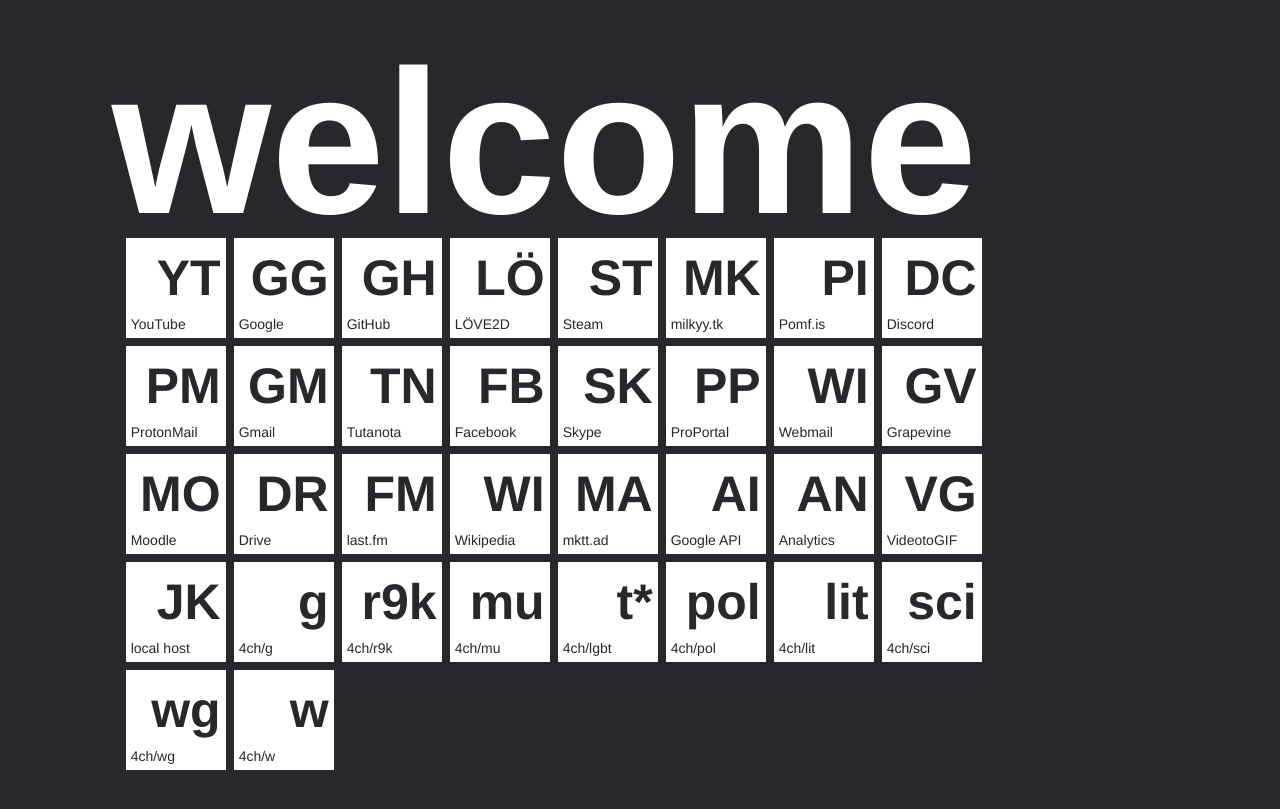
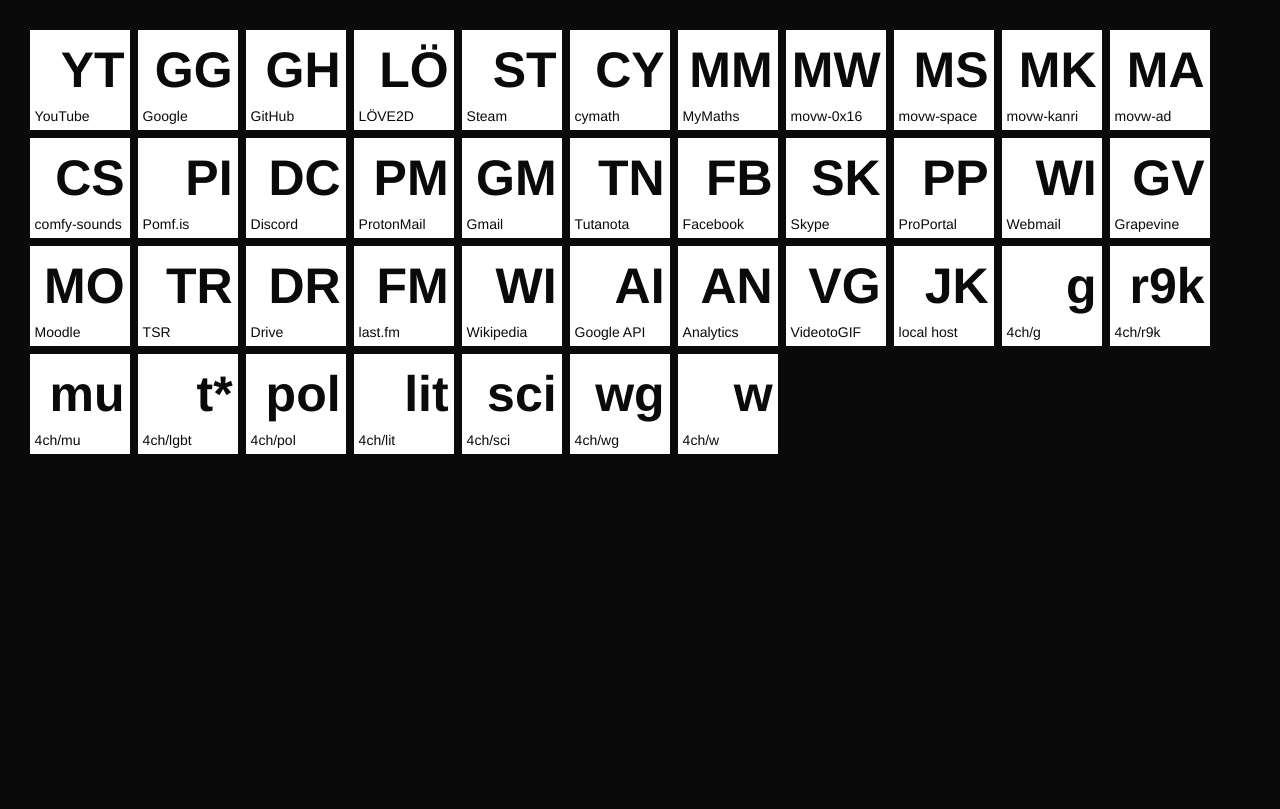
Before and after one commit to Uvacoder/startpages-collected, a Jekyll site: the page startpages/twentytwoo-periodic/index.html, which Jekyll copies as it is, in a window 1280 px wide. Shown: the top 809 px of the page. Built offline with Jekyll 4.4.1, drawn with Linux system fonts in a browser that asks for light colours.

Commit message:
Update index.html
edited colours
added some links
removed welcome

```diff
--- a/startpages/twentytwoo-periodic/index.html
+++ b/startpages/twentytwoo-periodic/index.html
@@ -20,15 +20,13 @@
 }
 /* requires Gotham Medium */
 body {
-	background-color: #27282B;
+	background-color: #0A0A0A;
 	font-family: Helvetica;
-
     -moz-animation: fadein 2s; /* Firefox < 16 */
 }
 
-/* top margin */
-.box {
-  margin-top: 6rem;
+.master-container {
+	margin:2%;
 }
 
 a, a:active,a:focus, a:hover {
@@ -38,16 +36,6 @@
 	text-decoration: none !important;
 }
 
-/* top title (welcome) */
-.maintitle {
-	color: #fff;
-	font-weight: bold;
-	font-size: calc(13.9vw + 3vh);
-	padding-left: 0px !important;
-	position: relative;
-	line-height: 0.8;
-	margin-left: -1rem;
-}
 
 /* 2 letter title */
 .title {
@@ -68,33 +56,27 @@
 	width: 100px !important;
 	background-color: #fff;
 	margin: 4px;
-	color: #27282B;
+	color: #0A0A0A;
  	padding: 5px;
-   transition: background-color 0.5s ease;
+   transition: background-color 0.2s ease;
  }
 
  .square:hover {
- 	background-color: #27282B;
+ 	background-color: transparent;
 	color: white;
-    transition: background-color 0.5s ease;
  }
 
 .clear {
 	clear: both;
 }
+
 </style>
 
 </head>
 <body>
-<!-- master container -->
-<div class="box col-md-9 col-sm-12 col-md-offset-1">
-	<!-- child container -->
-	<div class="maintitle col-md-12 col-sm-12 col-xs-12">
-		<p>	welcome</p>
-	</div>
 
-<!-- begin tiles -->
-<div class="row-fluid">
+
+<div class="master-container">
 
 <!-- YouTube -->
 <a href="https://www.youtube.com"><span class="square col-md-1 col-sm-1 col-xs-1"><div class="title">YT</div><div class="clear"></div><div class="subtitle">YouTube</div></span></a>
@@ -111,8 +93,26 @@
 <!-- Steam -->
 <a href="https://store.steampowered.com/login/"><span class="square col-md-1 col-sm-1 col-xs-1"><div class="title">ST</div><div class="clear"></div><div class="subtitle">Steam</div></span></a>
 
-<!-- milkyy.tk -->
-<a href="http://twentytwoo.github.io"><span class="square col-md-1 col-sm-1 col-xs-1"><div class="title">MK</div><div class="clear"></div><div class="subtitle">milkyy.tk</div></span></a>
+<!-- cymath -->
+<a href="https://www.cymath.com/"><span class="square col-md-1 col-sm-1 col-xs-1"><div class="title">CY</div><div class="clear"></div><div class="subtitle">cymath</div></span></a>
+
+<!-- MyMaths -->
+<a href="https://www.mymaths.co.uk/"><span class="square col-md-1 col-sm-1 col-xs-1"><div class="title">MM</div><div class="clear"></div><div class="subtitle">MyMaths</div></span></a>
+
+<!-- movw-0x16.cf -->
+<a href="http://twentytwoo.github.io"><span class="square col-md-1 col-sm-1 col-xs-1"><div class="title">MW</div><div class="clear"></div><div class="subtitle">movw-0x16</div></span></a>
+
+<!-- mowv-space -->
+<a href="http://82.25.220.106"><span class="square col-md-1 col-sm-1 col-xs-1"><div class="title">MS</div><div class="clear"></div><div class="subtitle">movw-space</div></span></a>
+
+<!-- mowv-space auth -->
+<a href="http://82.25.220.106/kanri/login"><span class="square col-md-1 col-sm-1 col-xs-1"><div class="title">MK</div><div class="clear"></div><div class="subtitle">movw-kanri</div></span></a>
+
+<!-- mktt.ad -->
+<a href="twentytwoo.github.io/mktt.ad"><span class="square col-md-1 col-sm-1 col-xs-1"><div class="title">MA</div><div class="clear"></div><div class="subtitle">movw-ad</div></span></a>
+
+<!-- comfy-sounds -->
+<a href="http://twentytwoo.github.io/comfy-sounds"><span class="square col-md-1 col-sm-1 col-xs-1"><div class="title">CS</div><div class="clear"></div><div class="subtitle">comfy-sounds</div></span></a>
 
 <!-- Pomf.is -->
 <a href="https://pomf.is"><span class="square col-md-1 col-sm-1 col-xs-1"><div class="title">PI</div><div class="clear"></div><div class="subtitle">Pomf.is</div></span></a>
@@ -147,6 +147,9 @@
 <!-- Moodle -->
 <a href="https://vle.leggott.ac.uk/"><span class="square col-md-1 col-sm-1 col-xs-1"><div class="title">MO</div><div class="clear"></div><div class="subtitle">Moodle</div></span></a>
 
+<!-- TSR -->
+<a href="http://www.thestudentroom.co.uk/forumdisplay.php?f=144"><span class="square col-md-1 col-sm-1 col-xs-1"><div class="title">TR</div><div class="clear"></div><div class="subtitle">TSR</div></span></a>
+
 <!-- Drive -->
 <a href="https://drive.google.com/drive/u/0/my-drive"><span class="square col-md-1 col-sm-1 col-xs-1"><div class="title">DR</div><div class="clear"></div><div class="subtitle">Drive</div></span></a>
 
@@ -155,9 +158,6 @@
 
 <!-- Wikipedia -->
 <a href="https://en.wikipedia.org/wiki/Main_Page"><span class="square col-md-1 col-sm-1 col-xs-1"><div class="title">WI</div><div class="clear"></div><div class="subtitle">Wikipedia</div></span></a>
-
-<!-- mktt.ad -->
-<a href="twentytwoo.github.io/mktt.ad"><span class="square col-md-1 col-sm-1 col-xs-1"><div class="title">MA</div><div class="clear"></div><div class="subtitle">mktt.ad</div></span></a>
 
 <!-- Google API -->
 <a href="https://console.developers.google.com/"><span class="square col-md-1 col-sm-1 col-xs-1"><div class="title">AI</div><div class="clear"></div><div class="subtitle">Google API</div></span></a>
@@ -197,7 +197,6 @@
 
 <!-- /w/ -->
 <a href="http://boards.4chan.org/w/"><span class="square col-md-1 col-sm-1 col-xs-1"><div class="title">w</div><div class="clear"></div><div class="subtitle">4ch/w</div></span></a>
-
 <!-- square container end -->
 </div>
 <!-- scripts -->
```
